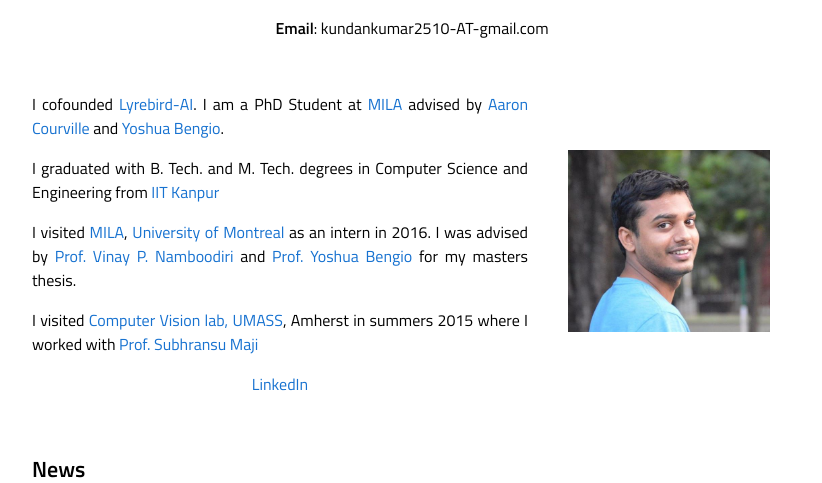
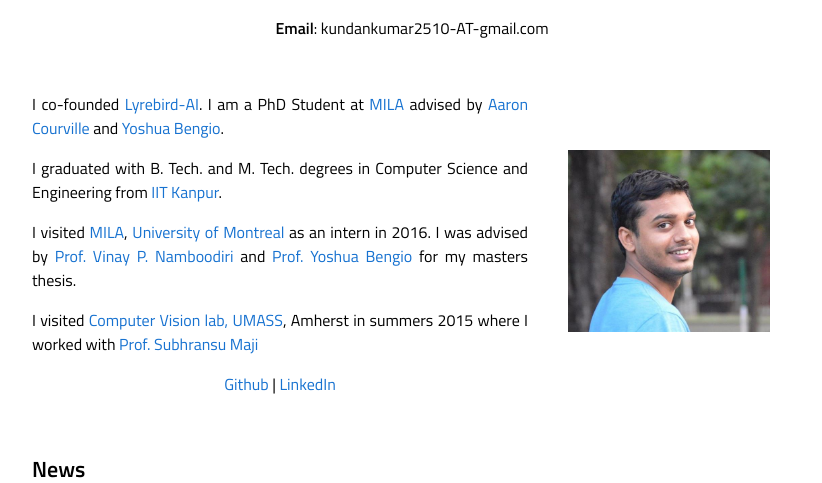
Before and after one commit to kundan2510/kundan2510.github.io, a Jekyll site: the page built from index.html, in a window 1280 px wide. Shown: the part 153-636 px from the top of the page, without its empty margins (228-1050 px from the left). Built offline with Jekyll 4.4.1, drawn with Linux system fonts in a browser that asks for light colours.

Commit message:
Update index.html

```diff
--- a/index.html
+++ b/index.html
@@ -31,9 +17,9 @@
 
   			<tbody><tr>
     			<td width="67%" valign="middle" align="justify">
-				<p> I cofounded <a href="https://lyrebird.ai">Lyrebird-AI</a>. I am a PhD Student at <a href="https://mila.umontreal.ca/en/">MILA</a> advised by <a href="https://aaroncourville.wordpress.com/">Aaron Courville</a> and <a href="http://www.iro.umontreal.ca/~bengioy/yoshua_en/index.html">Yoshua Bengio</a>.
+				<p> I co-founded <a href="https://lyrebird.ai">Lyrebird-AI</a>. I am a PhD Student at <a href="https://mila.umontreal.ca/en/">MILA</a> advised by <a href="https://aaroncourville.wordpress.com/">Aaron Courville</a> and <a href="http://www.iro.umontreal.ca/~bengioy/yoshua_en/index.html">Yoshua Bengio</a>.
 				<p> I graduated with B. Tech. and M. Tech. degrees in Computer Science and Engineering from
-					<a href="http://www.cse.iitk.ac.in/">IIT Kanpur</a>
+					<a href="http://www.cse.iitk.ac.in/">IIT Kanpur</a>.
 				<p>I visited <a href="https://mila.umontreal.ca/en/">MILA</a>,
 				<a href="http://www.umontreal.ca/english/">University of Montreal</a> as an intern in 2016. I was
 					advised by <a href="http://www.cse.iitk.ac.in/users/vinaypn/">Prof. Vinay P. Namboodiri</a> and <a href="http://www.iro.umontreal.ca/~bengioy/yoshua_en/index.html">
@@ -44,6 +30,7 @@
 					<a href="http://people.cs.umass.edu/~smaji/">Prof. Subhransu Maji</a></p>
 
 				<p align="center">
+					<a href="https://github.com/kundan2510"> Github </a> |
 					<a href="https://www.linkedin.com/in/kundan2510"> LinkedIn </a>
 				</p>
     			</td>
```
Also changed, not shown: other parts of index.html (+0 -14 lines).
